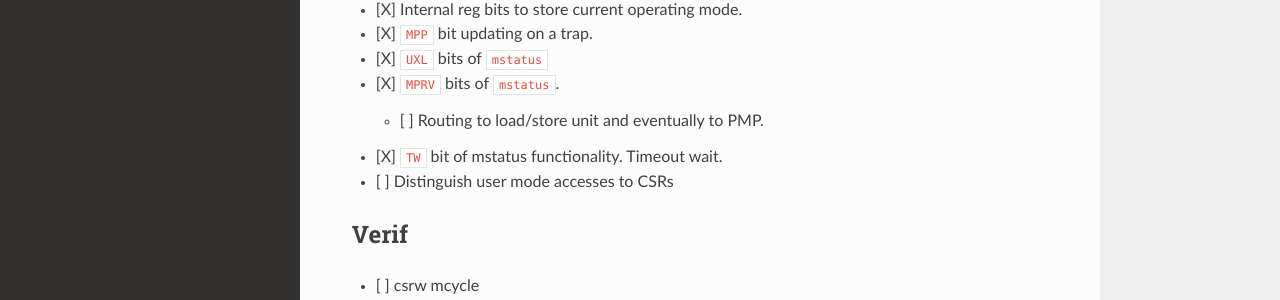
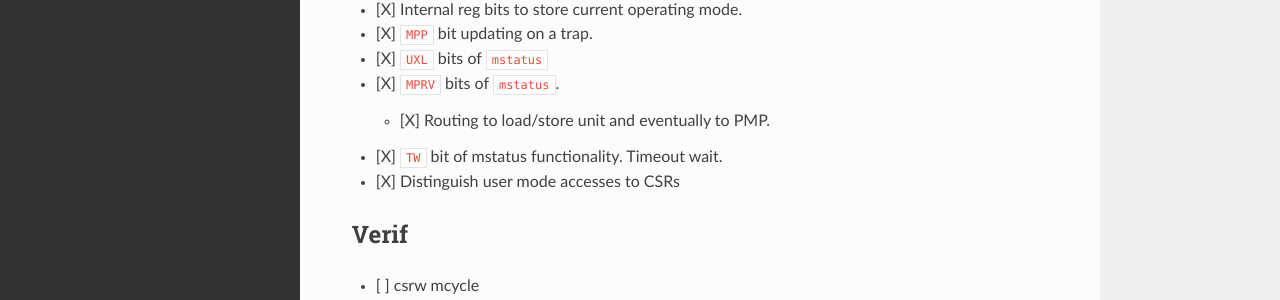
Before and after one commit to ben-marshall/croyde-riscv, an MkDocs documentation site: the page built from docs/todo.md, in a window 1280 px wide and 1130 px high. Shown: the part 605-905 px from the top of the window. Built offline with MkDocs 1.6.1, drawn with Linux system fonts in a browser that asks for light colours; nearby versions of some CDN libraries.

```diff
--- a/docs/todo.md
+++ b/docs/todo.md
@@ -43,11 +43,11 @@
 
   - [X] `MPRV` bits of `mstatus`.
 
-    - [ ] Routing to load/store unit and eventually to PMP.
+    - [X] Routing to load/store unit and eventually to PMP.
 
   - [X] `TW` bit of mstatus functionality. Timeout wait.
 
-  - [ ] Distinguish user mode accesses to CSRs
+  - [X] Distinguish user mode accesses to CSRs
 
 ## Verif
 
```
Also changed, not shown: docs/memory-interface.md (+2 -0 lines), 7 other files.
